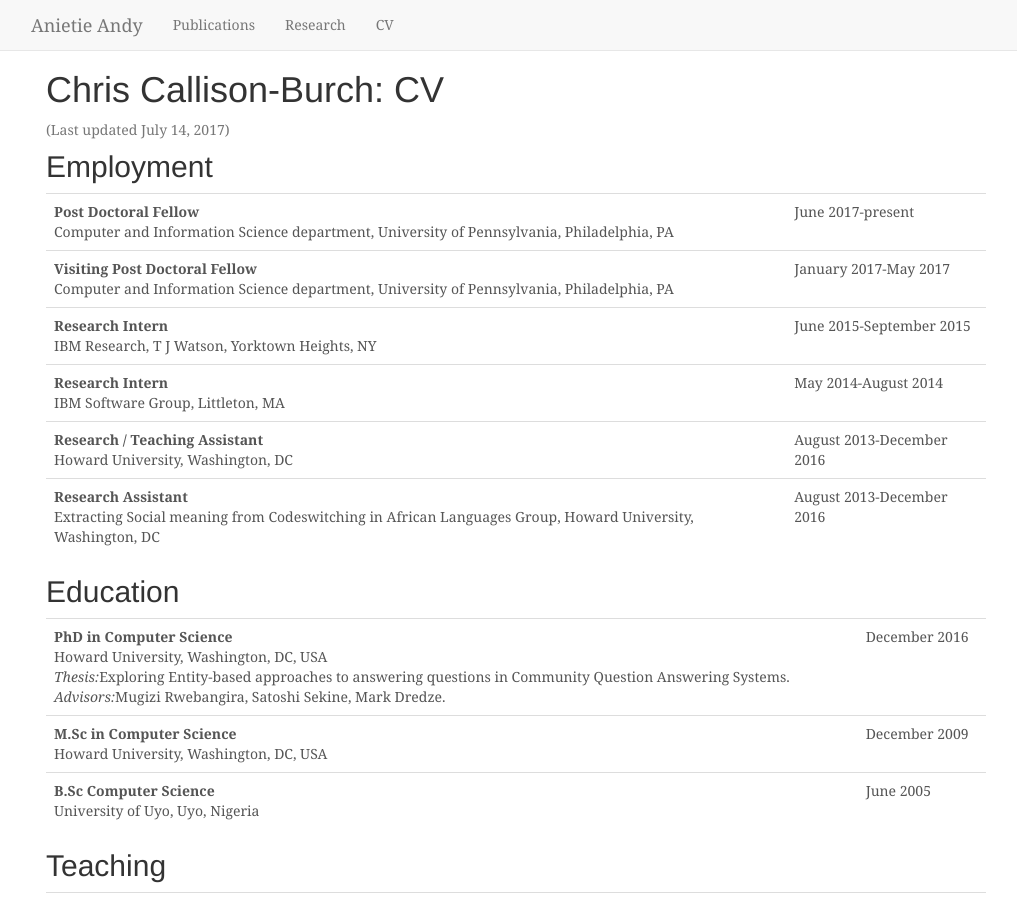
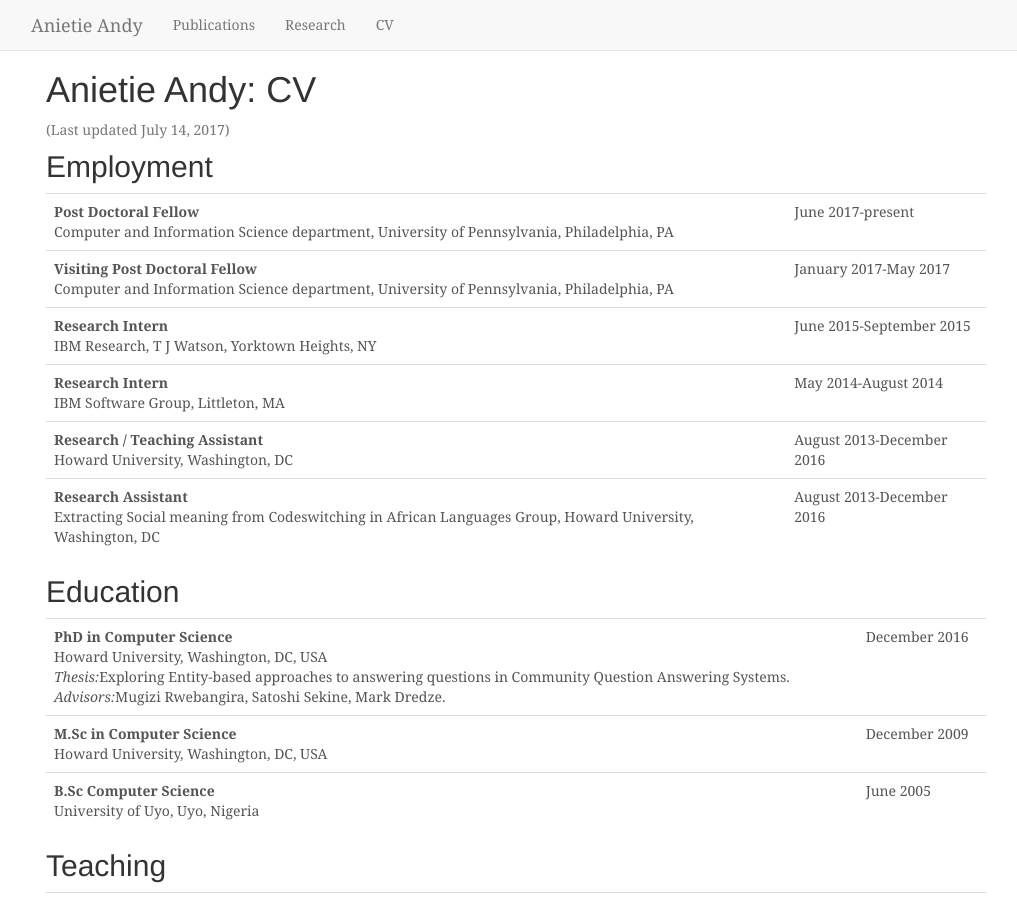
Before and after one commit to anietieandy/anietieandy.github.io, a Jekyll site: the page built from resume.md, in a window 1280 px wide and 900 px high. Shown: the whole window, without its empty margins (124-1141 px from the left). Built offline with Jekyll 4.4.1, drawn with Linux system fonts in a browser that asks for light colours; nearby versions of some CDN libraries.

Commit message:
Updated resume

```diff
--- a/resume.md
+++ b/resume.md
@@ -1,9 +1,9 @@
 ---
-title: Chris Callison-Burch
+title: Anietie Andy
 layout: default
 active_tab: CV
 ---
-<h1>Chris Callison-Burch: CV</h1>
+<h1>Anietie Andy: CV</h1>
 <p class="text-muted">
 (Last updated {{ site.time | date: "%B %d, %Y" }})<br/>
 </p>
```
